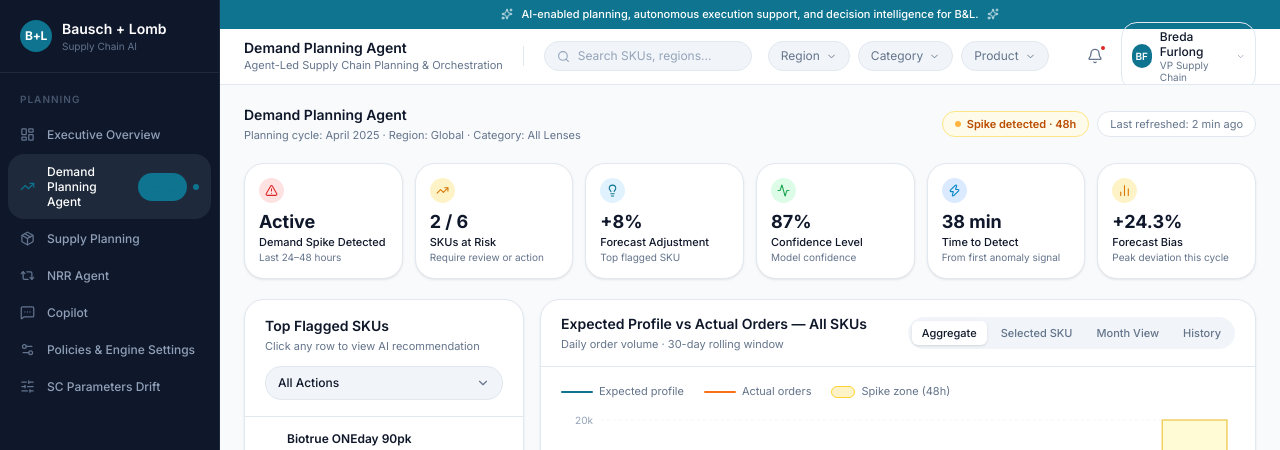
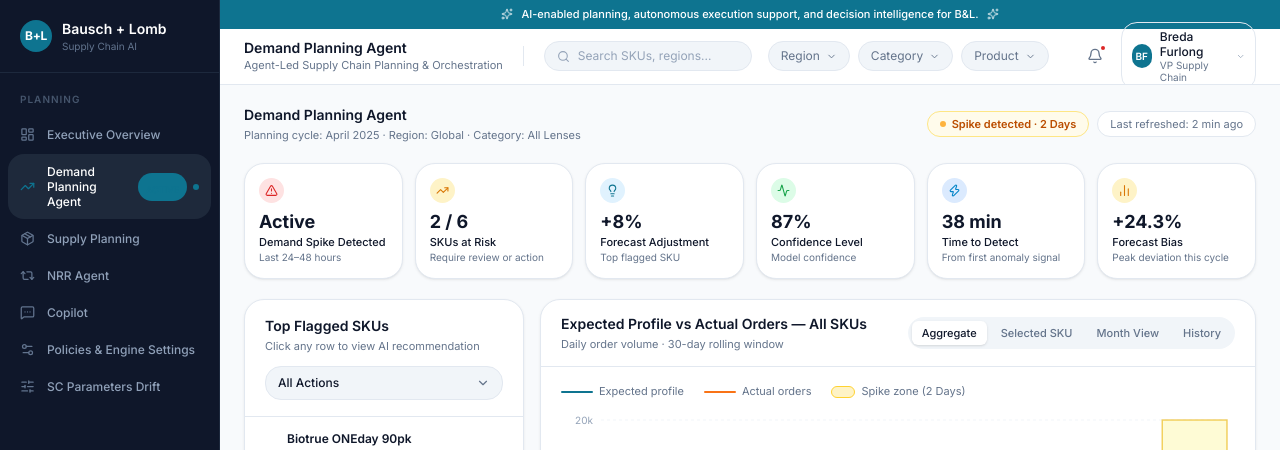
Before and after one commit to Nishu2202/B-L-SC-12WK-SC-MVP-Mokcup, a Next.js app: page / in a window 1280 px wide. Shown: the top 450 px of the page. Built offline with nearby package versions, Linux system fonts and the light colour scheme.

Commit message:
fix: update "48h" to "2 Days" for consistency
Standardize terminology across the codebase for better readability.

```diff
--- a/components/DemandChart.tsx
+++ b/components/DemandChart.tsx
@@ -56,7 +56,7 @@ export default function DemandChart({ selectedSku, aggregateData }: DemandChartP
 
   const data = viewMode === "aggregate" || !selectedSku ? aggregateData : selectedSku.history;
 
-  // Last 3 data points = spike zone (48h)
+  // Last 3 data points = spike zone (2 Days)
   const spikeDateStart = data.length >= 4 ? data[data.length - 4].date : null;
   const spikeDateEnd = data[data.length - 1].date;
 
@@ -116,7 +116,7 @@ export default function DemandChart({ selectedSku, aggregateData }: DemandChartP
           </div>
           <div className="flex items-center gap-1.5">
             <div className="w-6 h-3 bg-amber-100 border border-amber-300 rounded" />
-            <span className="text-[11px] text-[var(--color-foreground-muted)]">Spike zone (48h)</span>
+            <span className="text-[11px] text-[var(--color-foreground-muted)]">Spike zone (2 Days)</span>
           </div>
           {viewMode !== "aggregate" && (
             <div className="flex items-center gap-1.5">
--- a/components/DemandPlanningPage.tsx
+++ b/components/DemandPlanningPage.tsx
@@ -51,7 +51,7 @@ export default function DemandPlanningPage() {
           <div className="flex items-center gap-2">
             <div className="flex items-center gap-1.5 bg-amber-50 border border-amber-200 rounded-full px-3 py-1">
               <div className="w-1.5 h-1.5 rounded-full bg-amber-500 animate-pulse" />
-              <span className="text-[11px] font-semibold text-amber-700">Spike detected · 48h</span>
+              <span className="text-[11px] font-semibold text-amber-700">Spike detected · 2 Days</span>
             </div>
             <div className="text-[11px] text-[var(--color-foreground-muted)] bg-[var(--color-surface)] border border-[var(--color-border)] rounded-full px-3 py-1">
               Last refreshed: 2 min ago
--- a/lib/mock-data.ts
+++ b/lib/mock-data.ts
@@ -91,13 +91,13 @@ export const skus: SkuData[] = [
     recommendedAction: "increase",
     status: "high-deviation",
     forecastEngine: "Blue Yonder + Planner",
-    rationale: "Spike detected in last 48h; accuracy below threshold. Planner review needed.",
+    rationale: "Spike detected in last 2 Days; accuracy below threshold. Planner review needed.",
     currentMonthForecast: 138000,
     currentMonthActual: 142500,
     suggestedAdjustmentPct: 8,
     confidenceScore: 87,
     explanation:
-      "Daily orders exceeded the expected consumption profile by 24% in the last 48 hours, driven by a surge in US East region. The spike distribution is front-loaded, suggesting a pull-forward from May. Recommend increasing current-month forecast by 8% and monitoring daily fill rate.",
+      "Daily orders exceeded the expected consumption profile by 24% in the last 2 Days, driven by a surge in US East region. The spike distribution is front-loaded, suggesting a pull-forward from May. Recommend increasing current-month forecast by 8% and monitoring daily fill rate.",
     history: genHistory(4800, 600, [2, 1, 0], 1.35, 15, 101),
   },
   {
@@ -278,7 +278,7 @@ export const copilotResponses: Record<string, CopilotMessage> = {
       "Two SKUs are recommended for upward forecast revision this month based on current order velocity and deviation analysis.",
     action: "Increase BT-90-US by +8% and BLU-MF-US by +6%.",
     bullets: [
-      "BT-90-US: +24.3% deviation, concentrated in last 48h, high confidence",
+      "BT-90-US: +24.3% deviation, concentrated in last 2 Days, high confidence",
       "BLU-MF-US: +18.7% deviation, seasonal alignment, moderate confidence",
       "PureVision2 HD (+7.8%) is within tolerance — hold and monitor",
     ],
```
